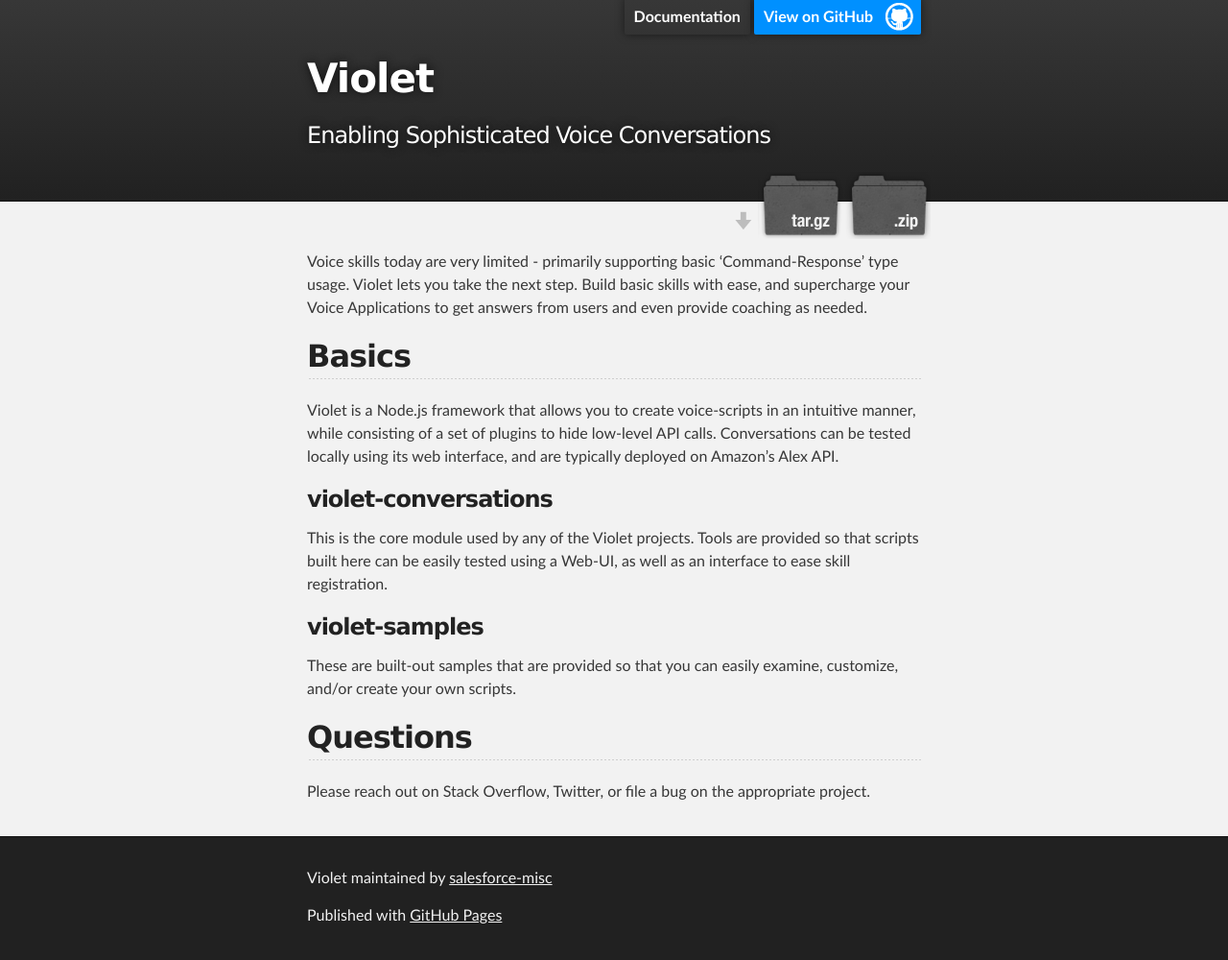
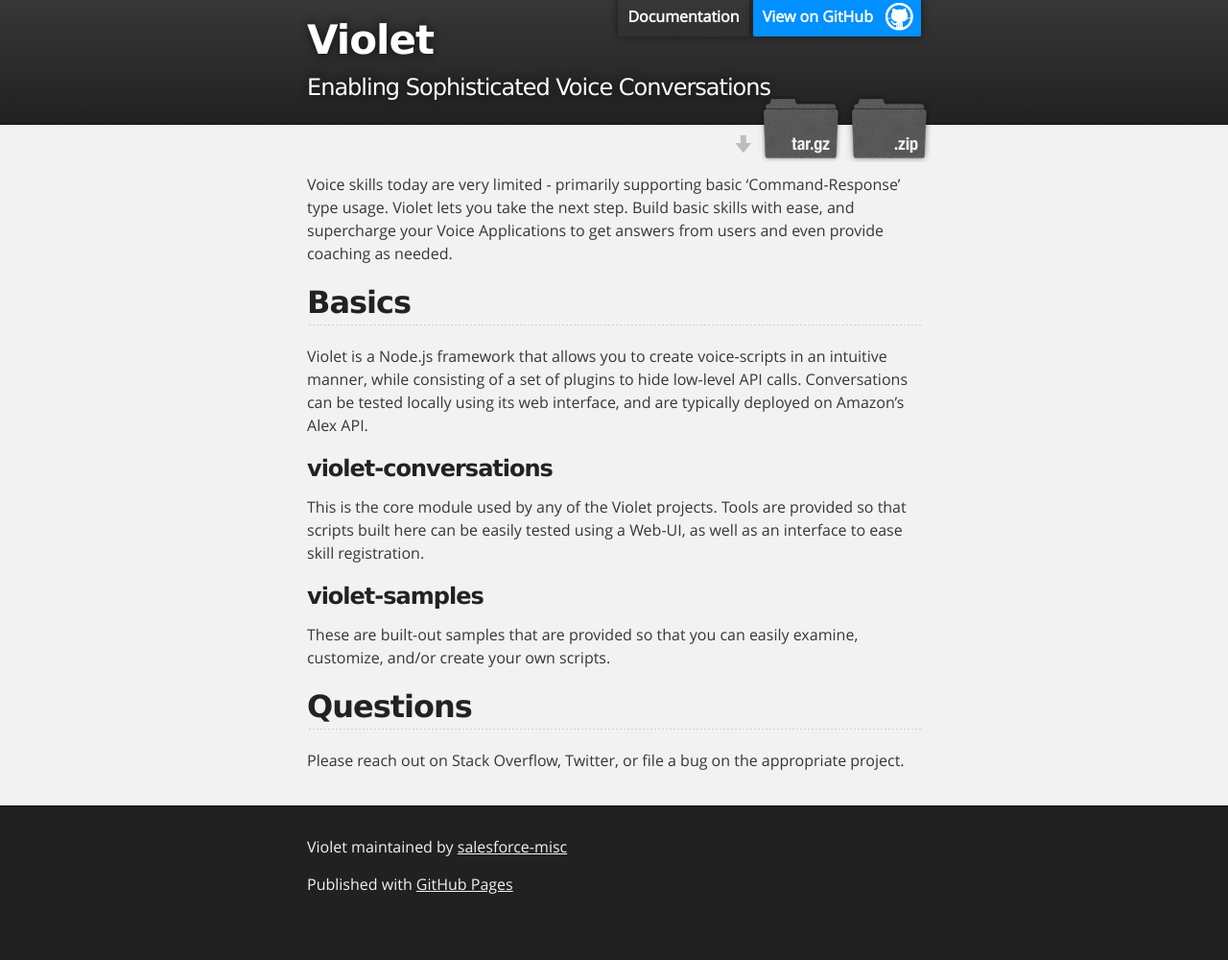
Before and after one commit to salesforce-misc/HelloViolet.ai, a Jekyll site: the page built from index.md, in a window 1280 px wide. Shown: the whole page at 96% size. Built offline with Jekyll 4.4.1, drawn with Linux system fonts in a browser that asks for light colours; our own code applies the rules of GitHub Pages for plain Markdown files; after the commit the page ends 968 px from its top, so only the background shows below that.

Commit message:
trying to align the two sites

```diff
--- a/_sass/jekyll-theme-slate.scss
+++ b/_sass/jekyll-theme-slate.scss
@@ -48,7 +48,7 @@
   color:#373737;
   background: #212121;
   font-size: 16px;
-  font-family: 'Myriad Pro', Calibri, Helvetica, Arial, sans-serif;
+  font-family: 'Open Sans', sans-serif;
   line-height: 1.5;
   -webkit-font-smoothing: antialiased;
 }
@@ -301,11 +301,12 @@
 }
 
 #header_wrap .inner {
-  padding: 50px 10px 30px 10px;
+  /*padding: 50px 10px 30px 10px;*/
+  padding: 10px 10px 10px 10px;
 }
 
 #project_title {
-  margin: 0;
+  margin: 0px;
   color: #fff;
   font-size: 42px;
   font-weight: 700;
@@ -313,6 +314,7 @@
 }
 
 #project_tagline {
+  margin: 0px;
   color: #fff;
   font-size: 24px;
   font-weight: 300;
--- a/assets/css/style.scss
+++ b/assets/css/style.scss
@@ -1,4 +1,29 @@
 ---
 ---
+@font-face {
+    font-family: 'Open Sans';
+    font-weight: normal;
+    font-style: normal;
+    src: url('../../docs/fonts/OpenSans-Regular-webfont.eot');
+    src:
+        local('Open Sans'),
+        local('OpenSans'),
+        url('../../docs/fonts/OpenSans-Regular-webfont.eot?#iefix') format('embedded-opentype'),
+        url('../../docs/fonts/OpenSans-Regular-webfont.woff') format('woff'),
+        url('../../docs/fonts/OpenSans-Regular-webfont.svg#open_sansregular') format('svg');
+}
+
+@font-face {
+    font-family: 'Open Sans Light';
+    font-weight: normal;
+    font-style: normal;
+    src: url('../../docs/fonts/OpenSans-Light-webfont.eot');
+    src:
+        local('Open Sans Light'),
+        local('OpenSans Light'),
+        url('../../docs/fonts/OpenSans-Light-webfont.eot?#iefix') format('embedded-opentype'),
+        url('../../docs/fonts/OpenSans-Light-webfont.woff') format('woff'),
+        url('../../docs/fonts/OpenSans-Light-webfont.svg#open_sanslight') format('svg');
+}
 
 @import "jekyll-theme-slate";
```
